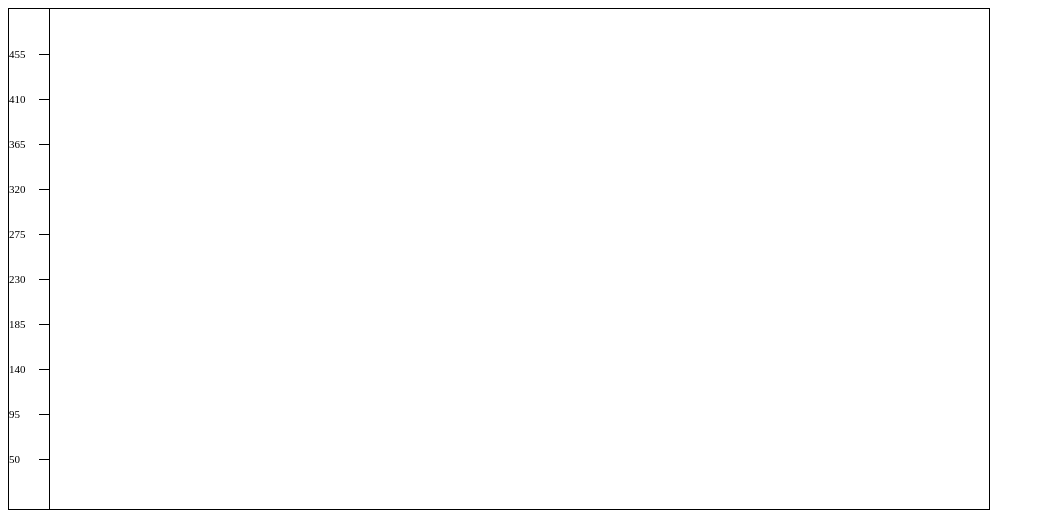
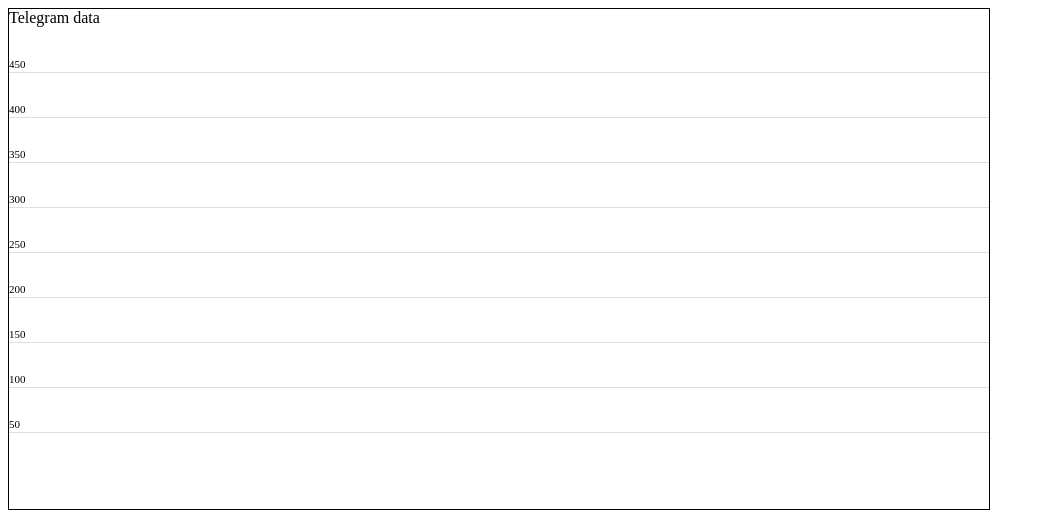
Before and after one commit to kidar2/TC, a website built with webpack: page index.html in a window 1280 px wide. Shown: the whole page, without its empty margins (0-1045 px from the left). Built offline with nearby package versions, Linux system fonts and the light colour scheme; files whose address does not match are found by name.

Commit message:
title, grid lines

```diff
--- a/src/Chart.ts
+++ b/src/Chart.ts
@@ -1,6 +1,6 @@
 import './styles.scss';
 import YAxis, {IYAxisConfig} from "./YAxis";
-import {IHash} from "./Util";
+import {createNode, createSVGNode, IHash} from "./Util";
 import Series from "./Series";
 
 
@@ -17,6 +17,7 @@ export interface IChartConfig {
 	ParentNode: HTMLElement;
 	Data: IChartData;
 	XAxis?: IYAxisConfig;
+	Title?: string;
 }
 
 
@@ -25,12 +26,18 @@ export default class Chart {
 	config: IChartConfig;
 	private root: HTMLDivElement;
 	private svg: SVGSVGElement;
+	private chartArea: SVGElement;
+	private legendNode: SVGElement;
 	private yAxis: YAxis;
 	private Series: Series[];
+
+	private legendHeight: number;
+	private titleHeight: number;
 
 	public constructor(config: IChartConfig)
 	{
 		this.config = config;
+		this.legendHeight = 50;
 		this.render();
 	}
 
@@ -43,7 +50,10 @@ export default class Chart {
 		this.svg = document.createElementNS("http://www.w3.org/2000/svg", "svg") as SVGSVGElement;
 		this.svg.setAttribute("viewBox", "0 0 " + this.config.Width + " " + this.config.Height);
 
+		createNode('div', this.root, "chart__title").innerText = this.config.Title;
 		this.root.appendChild(this.svg);
+
+		this.chartArea = createSVGNode('g', this.svg, {type: "area"});
 
 
 		this.Series = [];
@@ -67,16 +77,19 @@ export default class Chart {
 
 				for (let i = 1; i < c.length; i++)
 				{
-					if (c[i] > max)
-						max = c[i] as number;
+					if (c[i] != null)
+					{
+						if (c[i] > max)
+							max = c[i] as number;
 
-					if (c[i] < min)
-						min = c[i] as number;
+						if (c[i] < min)
+							min = c[i] as number;
+					}
 				}
 			}
 		});
 
-		this.yAxis = new YAxis({Min: min, Max: max, ...this.config.XAxis}, this.svg);
+		this.yAxis = new YAxis({Min: min, Max: max, ...this.config.XAxis}, this.chartArea);
 		this.setSize(this.config.Width, this.config.Height);
 	}
 
@@ -88,6 +101,6 @@ export default class Chart {
 		this.root.style.height = this.config.Height + 'px';
 		this.svg.style.width = this.config.Width + 'px';
 		this.svg.style.height = this.config.Height + 'px';
-		this.yAxis.update(this.config.Height);
+		this.yAxis.update(this.config.Height - this.legendHeight, this.config.Width);
 	}
 }
--- a/src/Util.ts
+++ b/src/Util.ts
@@ -9,6 +9,16 @@ export function createSVGNode(tag: string, parentNode?: SVGElement, attrs?: any)
 
 	if (parentNode)
 		parentNode.appendChild(res);
+	return res;
+}
+
+export function createNode(tag: string, parentNode?: HTMLElement, className?: string): HTMLElement
+{
+	let res = document.createElement(tag);
+	if (parentNode)
+		parentNode.appendChild(res);
+	if (className)
+		res.classList.add(className);
 	return res;
 }
 
--- a/src/YAxis.ts
+++ b/src/YAxis.ts
@@ -4,6 +4,7 @@ export interface IYAxisConfig {
 	Min?: number;
 	Max?: number;
 	Color?: string;
+	GridColor?: string;
 	TicksCount?: number;
 	LineVisible?: boolean;
 }
@@ -12,21 +13,22 @@ export interface IYAxisConfig {
 const YAxisDefaultConfig: IYAxisConfig = {
 	Min: 0,
 	Max: 100,
-	Color: "black",
-	TicksCount: 10,
+	Color: "#e0e0e0",
+	GridColor: "#e0e0e0",
+	TicksCount: 9,
 	LineVisible: true
 };
 
 export default class YAxis {
 	config: IYAxisConfig;
-	svgNode: SVGSVGElement;
+	parentNode: SVGElement;
 	group: SVGElement;
 	marginLeft: number;
 
-	public constructor(config: IYAxisConfig, svgNode: SVGSVGElement)
+	public constructor(config: IYAxisConfig, svgNode: SVGElement)
 	{
 		this.config = {...YAxisDefaultConfig, ...config};
-		this.svgNode = svgNode;
+		this.parentNode = svgNode;
 		this.marginLeft = 40;
 	}
 
@@ -46,13 +48,12 @@ export default class YAxis {
 		return Math.pow(10, countR) / 2;
 	}
 
-	public update(height: number)
+	public update(height: number, width: number)
 	{
 		if (this.group && this.group.parentNode)
 			this.group.parentNode.removeChild(this.group);
 
-		this.group = createSVGNode("g");
-		this.svgNode.appendChild(this.group);
+		this.group = createSVGNode("g", this.parentNode, {type: "yAxis"});
 
 		if (this.config.LineVisible)
 		{
@@ -80,10 +81,10 @@ export default class YAxis {
 
 
 			createSVGNode("line", this.group, {
-				x1: this.marginLeft - 10,
+				x1: 0,
 				y1: height - h,
 				y2: height - h,
-				x2: this.marginLeft,
+				x2: width,
 				stroke: this.config.Color,
 				"stroke-width": 1,
 				"shape-rendering": "crispEdges"
@@ -91,7 +92,7 @@ export default class YAxis {
 
 			createSVGNode("text", this.group, {
 				x: 0,
-				y: height - h + 4,
+				y: height - h - 4,
 				style: "font-size: 11px"
 			}).textContent = formatValue(y);
 		}
--- a/src/index.ts
+++ b/src/index.ts
@@ -7,8 +7,9 @@ function main()
 		Data: CHARTS_DATA[0] as any,
 		ParentNode: document.body,
 		XAxis: {
-			LineVisible: true
+			LineVisible: false
 		},
+		Title: "Telegram data",
 		Width: Math.max(document.body.offsetWidth - 300, 300),
 		Height: Math.max(document.body.offsetHeight - 300, 300)
 	});
--- a/src/styles.scss
+++ b/src/styles.scss
@@ -3,6 +3,12 @@
   position: relative;
   display: inline-block;
   border: 1px solid black;
+  user-select: none;
+
+  &__title
+  {
+    user-select: text;
+  }
 }
 
 html, body
```
